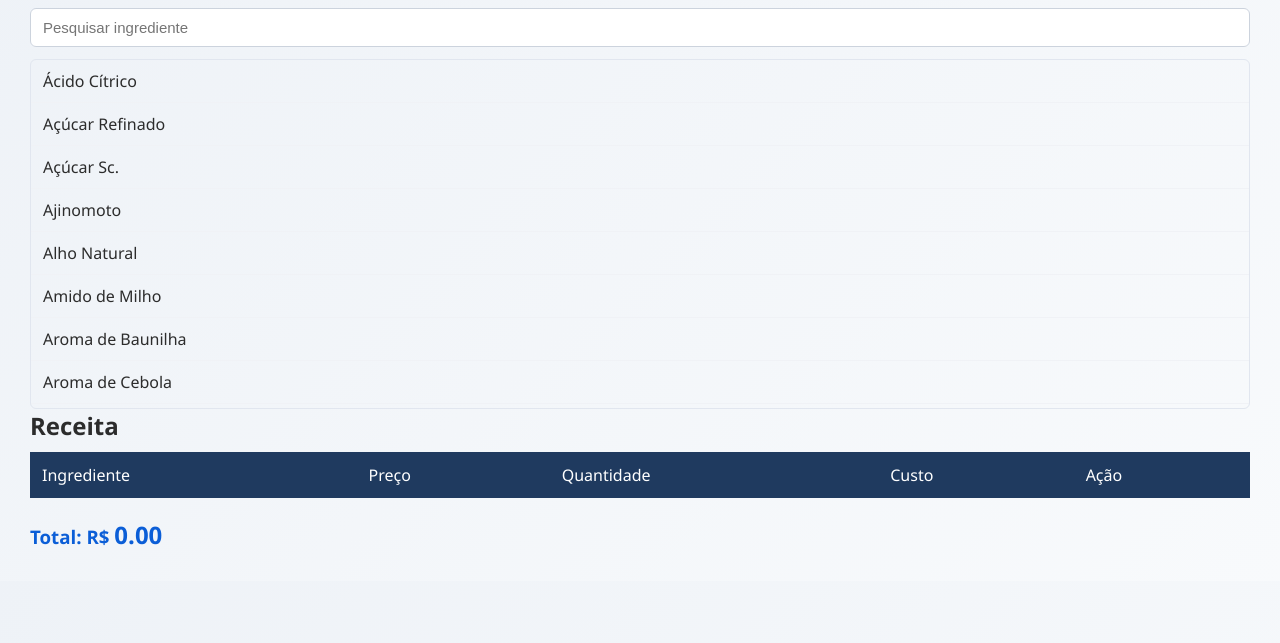
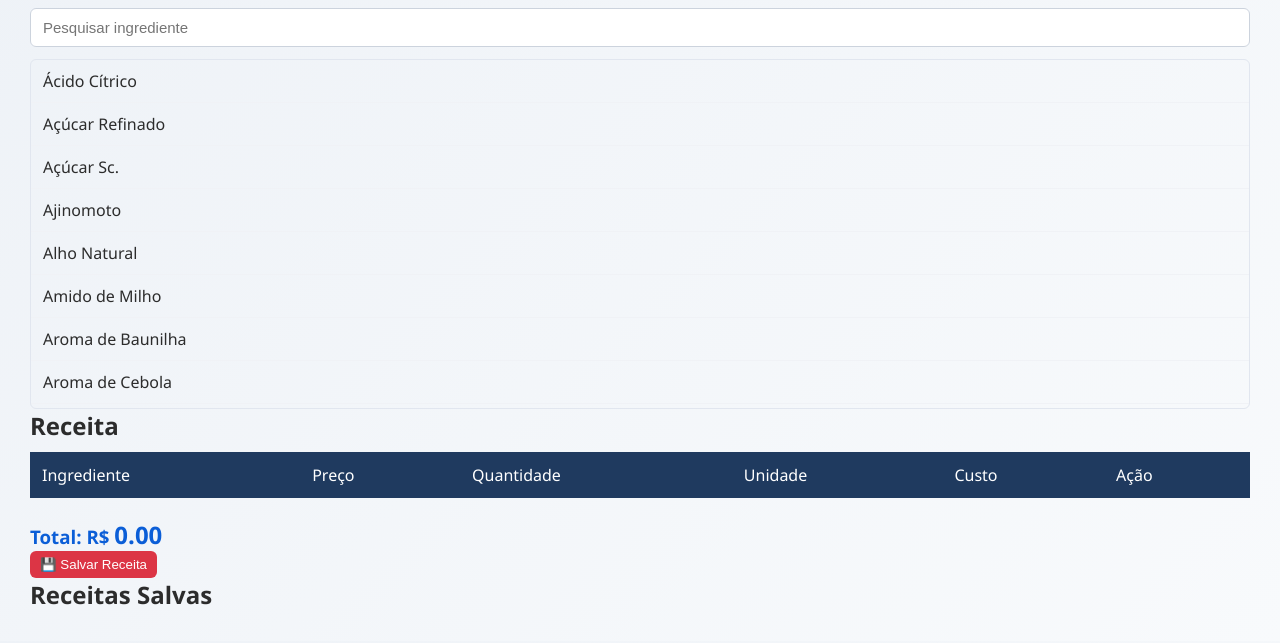
Before and after one commit to GVERAS05/Custo-receitas, a plain HTML site: page index.html in a window 1280 px wide. Shown: the part 95-738 px from the top of the page. Drawn offline with Linux system fonts and the light colour scheme.

Commit message:
Update index.html

```diff
--- a/index.html
+++ b/index.html
@@ -9,17 +9,22 @@
 
   <h1>Cálculo de Custo de Receitas</h1>
 
+  <!-- BUSCA -->
   <input type="text" id="busca" placeholder="Pesquisar ingrediente">
 
+  <!-- LISTA DE INGREDIENTES -->
   <ul id="lista-ingredientes"></ul>
 
+  <!-- RECEITA ATUAL -->
   <h2>Receita</h2>
+
   <table>
     <thead>
       <tr>
         <th>Ingrediente</th>
         <th>Preço</th>
         <th>Quantidade</th>
+        <th>Unidade</th>
         <th>Custo</th>
         <th>Ação</th>
       </tr>
@@ -29,6 +34,15 @@
 
   <h3>Total: R$ <span id="total">0.00</span></h3>
 
+  <!-- AÇÕES -->
+  <button onclick="salvarReceita()">💾 Salvar Receita</button>
+
+  <!-- RECEITAS SALVAS -->
+  <h2>Receitas Salvas</h2>
+  <ul id="lista-receitas"></ul>
+
+  <!-- SCRIPT -->
   <script src="script.js"></script>
+
 </body>
 </html>
```
